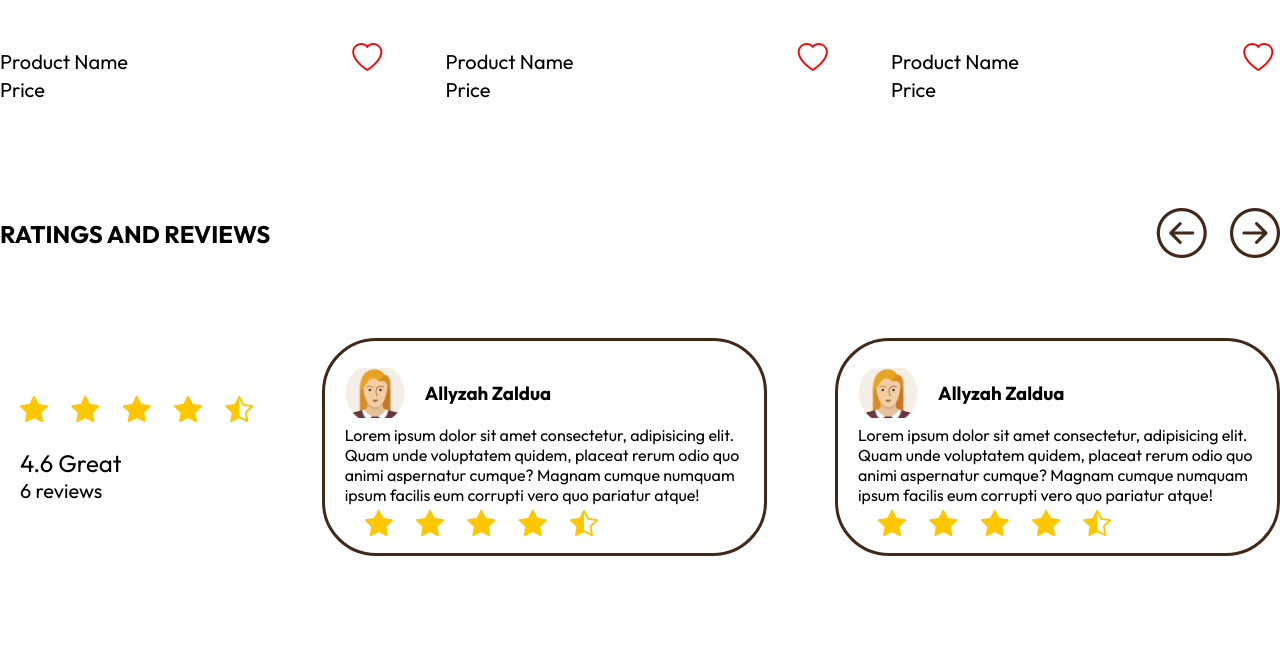
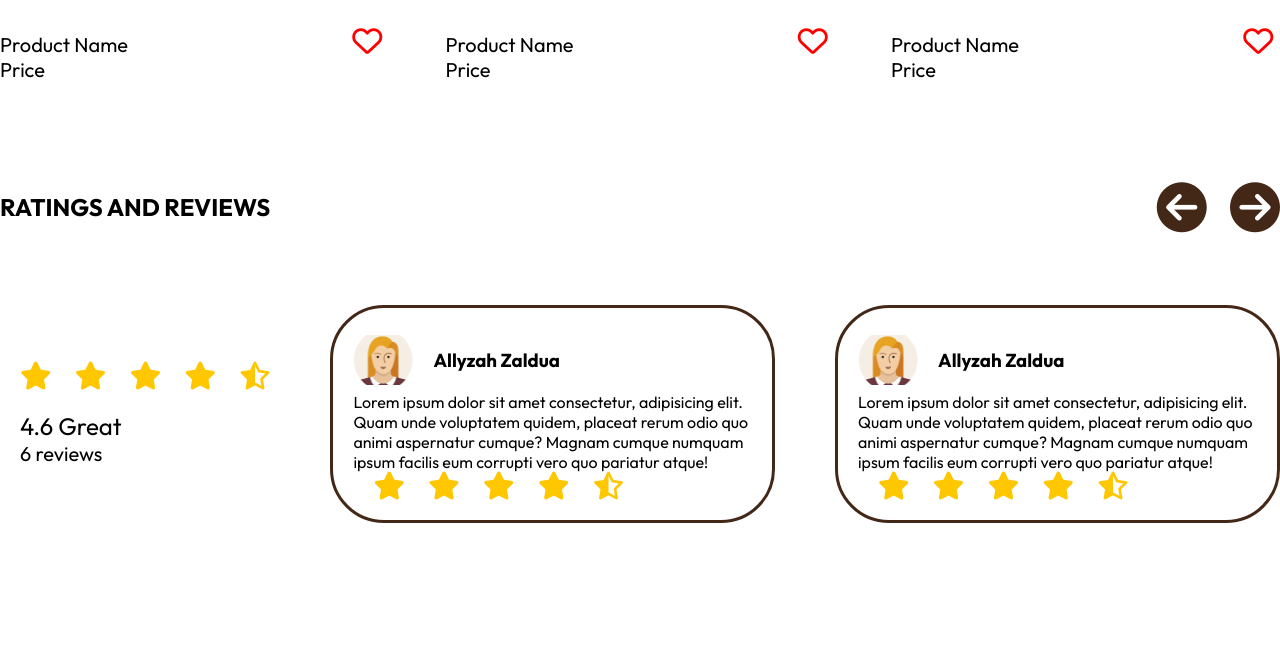
Before and after one commit to Just-a-NoobieDev/Sneakers-Haven, a PHP site: page /YouTube/productpage.html in a window 1280 px wide. Shown: the part 1633-2289 px from the top of the page. After the commit the page ends 2156 px from the top, so only its background shows below. Run offline with PHP 8.4, Linux system fonts and the light colour scheme; some libraries are stand-ins or nearby versions; some web fonts are replaced.

Commit message:
Updated productpage.html and styles.css
Change the library use for the icon from bootstrap to fontawesome.

```diff
--- a/productpage.html
+++ b/productpage.html
@@ -10,7 +10,7 @@
     <!-- Css external file -->
     <link rel="stylesheet" href="styles/global.css" />
     <link rel="stylesheet" href="styles/styles.css" />
-    <link href="https://cdn.jsdelivr.net/npm/bootstrap-icons@1.3.0/font/bootstrap-icons.css" rel="stylesheet">
+    <script src="https://kit.fontawesome.com/e39d3be717.js" crossorigin="anonymous"></script>
 
   </head>
   <body>
@@ -43,7 +43,7 @@
           <div class="product-description-container">
 
             <div class="back-catalog">
-              <i class="bi bi-arrow-left"></i>Back to catalog
+              <i class="fa-solid fa-arrow-left"></i>Back to catalog
             </div>
             <h2 class="product-name">
               NIKE AIR JORDAN 1
@@ -78,7 +78,8 @@
               <h2 class="product-price">100 $</h2>
 
               <button class="btn-cart">ADD TO CART <img src="assets/Vector.png" alt=""></button>
-              <i class="bi bi-heart-fill heart-icon-fav"></i>
+
+              <i class="fas fa-heart heart-icon-fav"></i>
 
 
             </form>
@@ -95,8 +96,8 @@
             <h2 class="other-collection-label">OTHER COLLECTION</h2>
           </div>
           <div>
-            <i class="bi bi-arrow-left-circle arrow-switch"></i>
-            <i class="bi bi-arrow-right-circle arrow-switch"></i>
+            <i class="fas fa-circle-arrow-left arrow-switch"></i>
+            <i class="fas fa-circle-arrow-right arrow-switch"></i>
           </div>
         </div>
       <div class="collection-img-container">
@@ -104,17 +105,17 @@
 
           <div class="img1-collection">
             <img src="assets/ryan-plomp-PGTO_A0eLt4-unsplash.jpg" alt="">
-            <p class="product-name1">Product Name <i class="bi bi-heart"></i></p>
+            <p class="product-name1">Product Name <i class="fa-regular fa-heart"></i></p>
             <p class="product-price1">Price</p>
           </div>
           <div class="img2-collection">
             <img src="assets/luis-felipe-lins-J2-wAQDckus-unsplash-768x614.jpg"alt="">
-            <p class="product-name2">Product Name <i class="bi bi-heart"></i></p>
+            <p class="product-name2">Product Name <i class="fa-regular fa-heart"></i></p>
             <p class="product-price1">Price</p>
           </div>
           <div class="img2-collection">
             <img src="assets/fachry-zella-devandra-RQ9RUaWtU5Q-unsplash.jpg" alt="">
-            <p class="product-name3">Product Name <i class="bi bi-heart"></i></p>
+            <p class="product-name3">Product Name <i class="fa-regular fa-heart"></i></p>
             <p class="product-price1">Price</p>
           </div>
         </div>
@@ -131,18 +132,18 @@
             <h2 class="other-collection-label">RATINGS AND REVIEWS</h2>
           </div>
           <div>
-            <i class="bi bi-arrow-left-circle arrow-switch"></i>
-            <i class="bi bi-arrow-right-circle arrow-switch"></i>
+            <i class="fas fa-circle-arrow-left arrow-switch"></i>
+            <i class="fas fa-circle-arrow-right arrow-switch"></i>
           </div>
         </div>
 
         <div class="rate-container">
           <div class="star-rate">
-            <i class="bi bi-star-fill"></i>
-            <i class="bi bi-star-fill"></i>
-            <i class="bi bi-star-fill"></i>
-            <i class="bi bi-star-fill"></i>
-            <i class="bi bi-star-half"></i>
+            <i class="fa-solid fa-star"></i>
+               <i class="fa-solid fa-star"></i>
+               <i class="fa-solid fa-star"></i>
+               <i class="fa-solid fa-star"></i>
+               <i class="fa-regular fa-star-half-stroke"></i>
             <p>4.6 Great</p>
             <span>6 reviews</span>
           </div>
@@ -155,11 +156,11 @@
             <p>Lorem ipsum dolor sit amet consectetur, adipisicing elit. Quam unde voluptatem quidem,
                placeat rerum odio quo animi aspernatur cumque? Magnam cumque numquam ipsum
                facilis eum corrupti vero quo pariatur atque!</p>
-               <i class="bi bi-star-fill"></i>
-               <i class="bi bi-star-fill"></i>
-               <i class="bi bi-star-fill"></i>
-               <i class="bi bi-star-fill"></i>
-               <i class="bi bi-star-half"></i>
+               <i class="fa-solid fa-star"></i>
+               <i class="fa-solid fa-star"></i>
+               <i class="fa-solid fa-star"></i>
+               <i class="fa-solid fa-star"></i>
+               <i class="fa-regular fa-star-half-stroke"></i>
           </div>
           <div class="rating-feedback">
             <div class="img-h3">
@@ -170,14 +171,15 @@
             <p>Lorem ipsum dolor sit amet consectetur, adipisicing elit. Quam unde voluptatem quidem,
                placeat rerum odio quo animi aspernatur cumque? Magnam cumque numquam ipsum
                facilis eum corrupti vero quo pariatur atque!</p>
-               <i class="bi bi-star-fill"></i>
-               <i class="bi bi-star-fill"></i>
-               <i class="bi bi-star-fill"></i>
-               <i class="bi bi-star-fill"></i>
-               <i class="bi bi-star-half"></i>
+               <i class="fa-solid fa-star"></i>
+               <i class="fa-solid fa-star"></i>
+               <i class="fa-solid fa-star"></i>
+               <i class="fa-solid fa-star"></i>
+               <i class="fa-regular fa-star-half-stroke"></i>
           </div>
 
       </section>
+
 
 
 
--- a/styles/styles.css
+++ b/styles/styles.css
@@ -252,6 +252,7 @@
 .rate-container i{
   font-size: 28px;
   color: #FFC700;
+
   padding-left: 20px;
 }
 
@@ -299,6 +300,10 @@
   margin-bottom: 100px;
 }
 
+.heart{
+  width: 100px;
+  height: 100px;
+}
 
 
 
```
